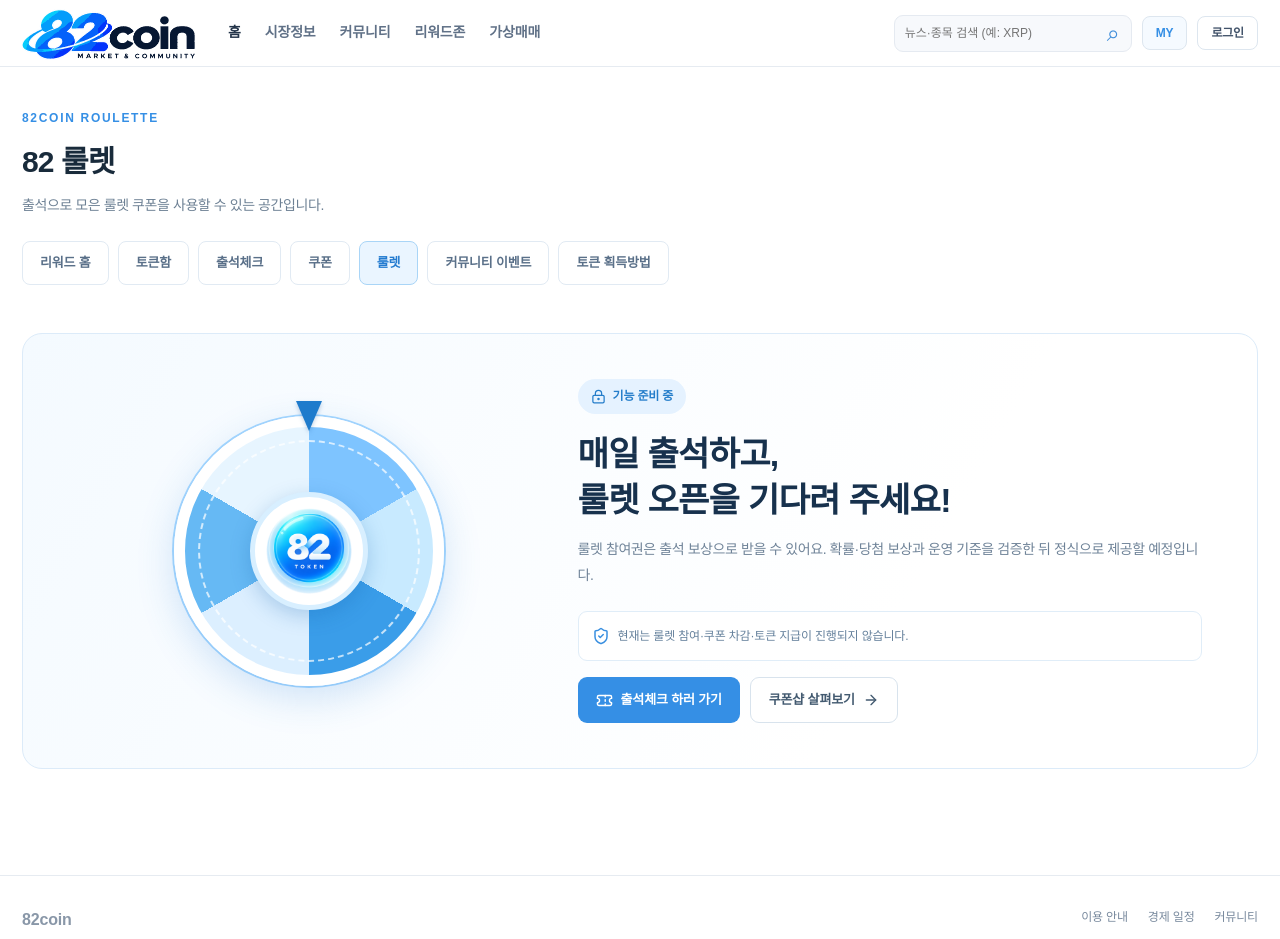
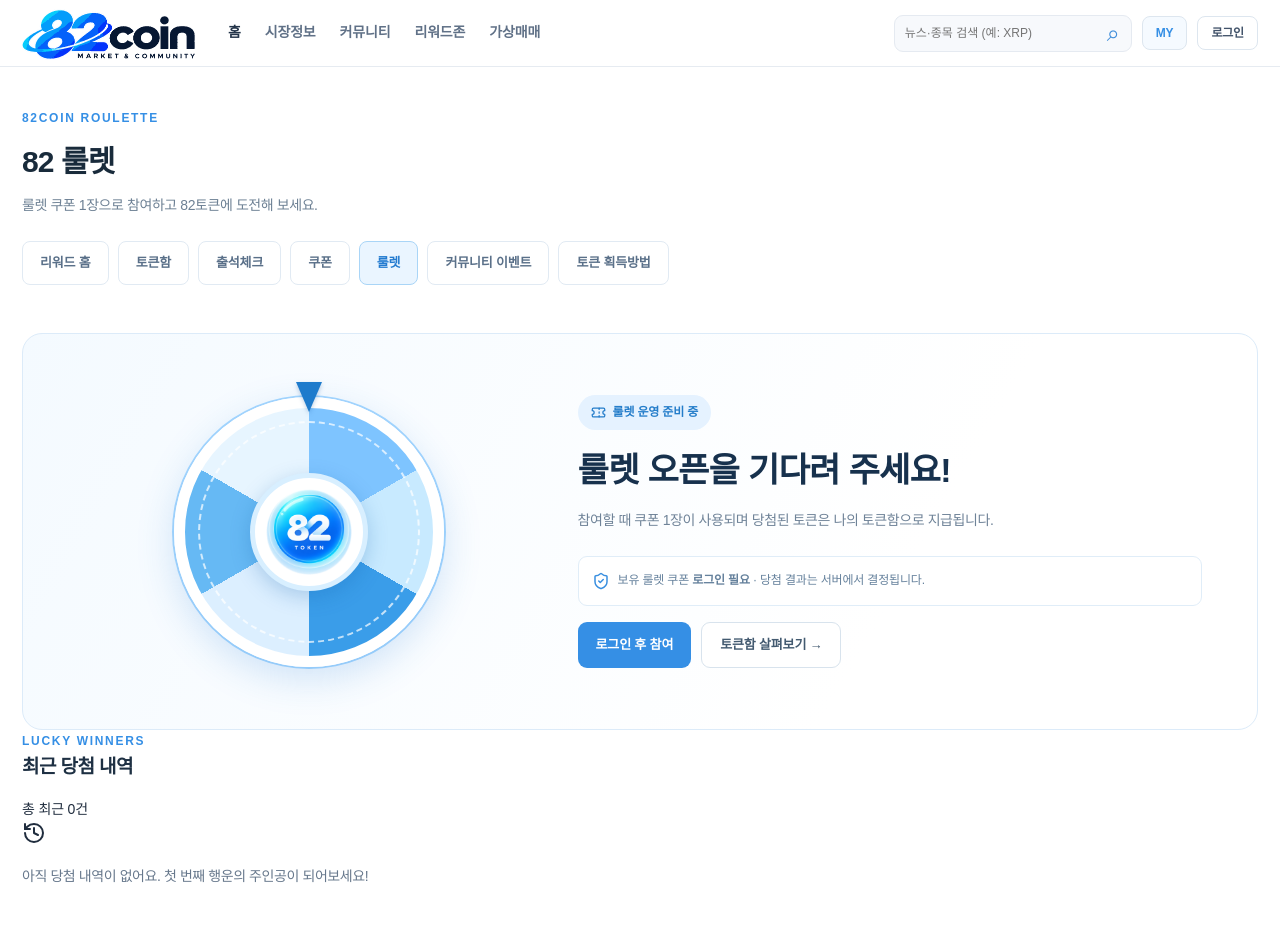
Before and after one commit to orbit-box/82coin, a Next.js app: page /benefits/roulette in a window 1280 px wide. Shown: the top 939 px of the page. Built offline with nearby package versions, Linux system fonts and the light colour scheme; no server answers; the database is empty; a web font is replaced by a local one.

Commit message:
feat(roulette): live spin entry, genuine prize history and highest winner announcement

```diff
--- a/app/benefits/roulette/page.tsx
+++ b/app/benefits/roulette/page.tsx
@@ -1,11 +1,33 @@
 import Link from "next/link";
+import {randomUUID} from "node:crypto";
 import RewardNav from "@/components/RewardNav";
-import {Ticket,LockKeyhole,ArrowRight,ShieldCheck} from "lucide-react";
-export const metadata={title:"82coin 룰렛 | 리워드존"};
-export default function Roulette(){
+import {sessionId} from "@/lib/auth";
+import {rouletteData} from "@/lib/roulette";
+import {spinRoulette} from "@/lib/roulette-actions";
+import {Ticket,Trophy,History,ShieldCheck} from "lucide-react";
+export const dynamic="force-dynamic";
+export const metadata={title:"82 룰렛 | 82coin"};
+const hiddenName=(name:string)=>name.length<2?"*":name.slice(0,1)+"*".repeat(Math.min(3,name.length-1))+(name.length>3?name.slice(-1):"");
+export default async function Roulette({searchParams}:{searchParams:Promise<{notice?:string}>}){
+ const user=await sessionId();const data=await rouletteData(user);const params=await searchParams;
  return <div className="rewardsPage roulettePage">
- <div className="rewardSubHead"><span className="eyebrow">82COIN ROULETTE</span><h1>82 룰렛</h1><p>출석으로 모은 룰렛 쿠폰을 사용할 수 있는 공간입니다.</p></div>
+ <div className="rewardSubHead"><span className="eyebrow">82COIN ROULETTE</span><h1>82 룰렛</h1><p>룰렛 쿠폰 1장으로 참여하고 82토큰에 도전해 보세요.</p></div>
  <RewardNav current="/benefits/roulette"/>
- <section className="rouletteComingSoon"><div className="rouletteVisual" aria-hidden="true"><div className="rouletteWheel"><div className="rouletteWheelCenter"><img src="/82token_256.png" alt="" width="90" height="90"/></div></div></div><div className="rouletteCopy"><span className="rouletteFlag"><LockKeyhole size={15}/> 기능 준비 중</span><h2>매일 출석하고,<br/>룰렛 오픈을 기다려 주세요!</h2><p>룰렛 참여권은 출석 보상으로 받을 수 있어요. 확률·당첨 보상과 운영 기준을 검증한 뒤 정식으로 제공할 예정입니다.</p><div className="rouletteSafety"><ShieldCheck size={18}/><span>현재는 룰렛 참여·쿠폰 차감·토큰 지급이 진행되지 않습니다.</span></div><div className="rouletteLinks"><Link className="button" href="/benefits/attendance"><Ticket size={17}/> 출석체크 하러 가기</Link><Link className="subtleButton" href="/benefits/coupons">쿠폰샵 살펴보기 <ArrowRight size={16}/></Link></div></div></section>
+ {params.notice&&<p className="rewardNotice" role="status">{params.notice.slice(0,160)}</p>}
+ <section className="rouletteComingSoon rouletteLivePanel">
+  <div className="rouletteVisual" aria-hidden="true"><div className="rouletteWheel"><div className="rouletteWheelCenter"><img src="/82token_256.png" alt="" width="90" height="90"/></div></div></div>
+  <div className="rouletteCopy">
+   <span className="rouletteFlag"><Ticket size={15}/>{data.enabled?"82 룰렛 운영 중":"룰렛 운영 준비 중"}</span>
+   <h2>{data.enabled?"오늘의 행운을 확인하세요!":"룰렛 오픈을 기다려 주세요!"}</h2>
+   <p>참여할 때 쿠폰 1장이 사용되며 당첨된 토큰은 나의 토큰함으로 지급됩니다.</p>
+   <div className="rouletteSafety"><ShieldCheck size={18}/><span>보유 룰렛 쿠폰 <b>{user?data.coupons:"로그인 필요"}</b>{user?"장":""} · 당첨 결과는 서버에서 결정됩니다.</span></div>
+   {data.enabled&&user&&data.coupons>0?<form action={spinRoulette} className="rouletteSpinForm"><input type="hidden" name="operationId" value={randomUUID()}/><button className="button" type="submit">쿠폰 1장으로 룰렛 돌리기 →</button></form>:<div className="rouletteLinks"><Link className="button" href={user?"/benefits/attendance":"/login"}>{user?"출석체크 하러 가기":"로그인 후 참여"}</Link><Link className="subtleButton" href="/benefits/wallet">토큰함 살펴보기 →</Link></div>}
+  </div>
+ </section>
+ <section className="rouletteWinnerSection">
+  <div className="rouletteWinnerHeader"><div><span className="eyebrow">LUCKY WINNERS</span><h2>최근 당첨 내역</h2></div><span className="rouletteWinCount">총 최근 {data.recent.length}건</span></div>
+  {data.top&&<div className="rouletteTopWinner"><Trophy size={23}/><strong>{hiddenName(data.top.name)}님이 최고 당첨액 {data.top.prize.toLocaleString()}T에 당첨되셨습니다!</strong><small>실제 당첨 기록 기준</small></div>}
+  {data.recent.length?<div className="rouletteWinnerList">{data.recent.map(x=><div key={x.id} className="rouletteWinnerRow"><span className="rouletteWinAvatar"><Ticket size={18}/></span><div><strong>{hiddenName(x.name)}님</strong><small>{new Date(x.created_at).toLocaleString("ko-KR",{timeZone:"Asia/Seoul"})}</small></div><b>+{x.prize.toLocaleString()} T</b></div>)}</div>:<div className="rouletteHistoryEmpty"><History size={24}/><p>아직 당첨 내역이 없어요. 첫 번째 행운의 주인공이 되어보세요!</p></div>}
+ </section>
  </div>;
 }
```
